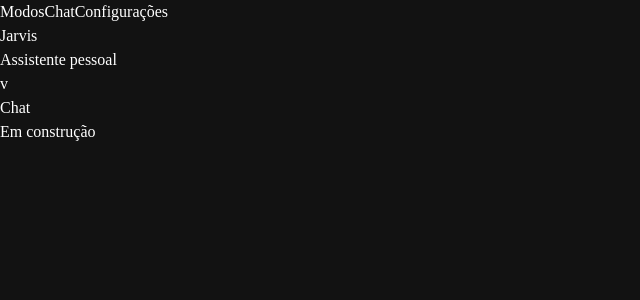
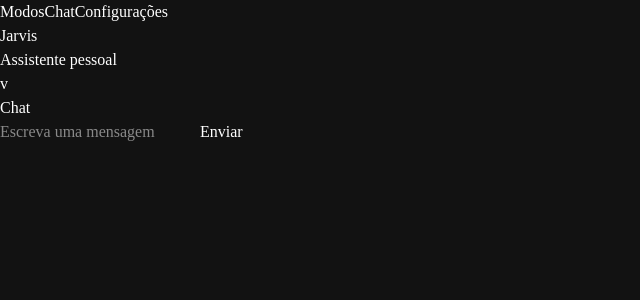
Before and after one commit to GabrielOliveiraFecap/Jarvis, a React (Vite) app in the folder src/renderer/: page / in a window 1280 px wide. Both pictures are taken after a click on the button "Chat". Shown: the top 300 px of the page, without its empty margins (0-640 px from the left). Built offline with nearby package versions, Linux system fonts and the light colour scheme.

Commit message:
Adiciona estrutura do chat sem IA
Co-Authored-By: Claude Opus 5.5 <noreply@anthropic.com>

```diff
--- a/src/renderer/src/screens/Chat.jsx
+++ b/src/renderer/src/screens/Chat.jsx
@@ -1,8 +1,55 @@
+import { useState } from 'react'
+
 export default function Chat() {
+  const [messages, setMessages] = useState([])
+  const [text, setText] = useState('')
+
+  function handleSend(event) {
+    event.preventDefault()
+
+    if (!text) {
+      return
+    }
+
+    const mensagemUsuario = { role: 'user', content: text }
+    const mensagemJarvis = { role: 'assistant', content: 'Você disse: ' + text }
+
+    setMessages([...messages, mensagemUsuario, mensagemJarvis])
+    setText('')
+  }
+
   return (
     <section className="flex flex-col gap-4">
       <h2 className="text-sm font-medium tracking-widest text-sand uppercase">Chat</h2>
-      <p className="text-sand">Em construção</p>
+
+      <ul className="flex flex-col gap-3">
+        {messages.map((message, index) => {
+          return (
+            <li
+              key={index}
+              className={
+                message.role === 'user'
+                  ? 'max-w-[80%] self-end rounded-xl bg-cream px-4 py-2 text-ink'
+                  : 'max-w-[80%] self-start rounded-xl border border-line bg-panel px-4 py-2'
+              }
+            >
+              {message.content}
+            </li>
+          )
+        })}
+      </ul>
+
+      <form onSubmit={handleSend} className="flex gap-2">
+        <input
+          value={text}
+          onChange={(event) => setText(event.target.value)}
+          placeholder="Escreva uma mensagem"
+          className="flex-1 rounded-xl border border-line bg-panel px-4 py-3 placeholder:text-sand focus:border-cream/40 focus:outline-none"
+        />
+        <button className="rounded-xl bg-cream px-5 font-medium text-ink hover:bg-cream/90">
+          Enviar
+        </button>
+      </form>
     </section>
   )
 }
```
